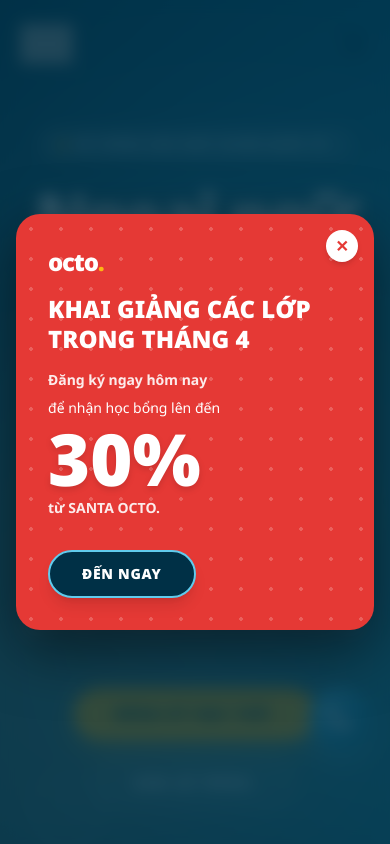
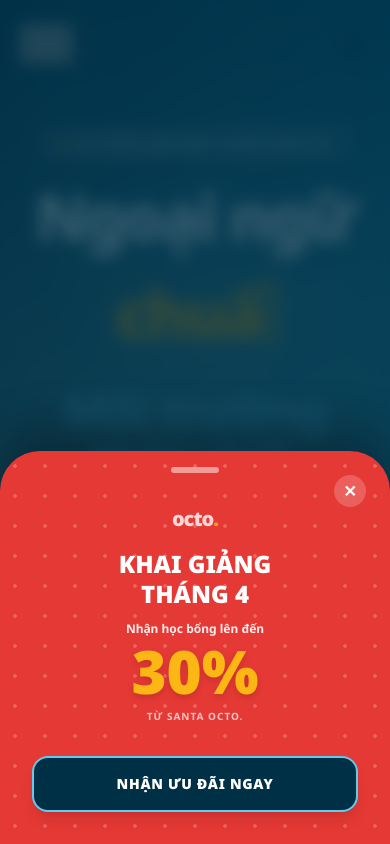
Before and after one commit to Fast-9999/octo-web, a Next.js app: page / in a window 390 px wide. Shown: the top 844 px of the page. Built offline with nearby package versions, Linux system fonts and the light colour scheme; grey boxes are pictures that could not be loaded.

Commit message:
Update proposal UI/UX cho website Octo - mobile first

```diff
--- a/components/PromoPopup.tsx
+++ b/components/PromoPopup.tsx
@@ -1,6 +1,7 @@
 'use client';
 
 import React, { useState, useEffect } from 'react';
+import { motion, AnimatePresence } from 'framer-motion';
 
 export default function PromoPopup() {
   const [isOpen, setIsOpen] = useState(false);
@@ -13,68 +14,110 @@
     return () => clearTimeout(timer);
   }, []);
 
-  if (!isOpen) return null;
+  return (
+    <AnimatePresence>
+      {isOpen && (
+        <div className="fixed inset-0 z-[99999] flex items-end md:items-center justify-center p-0 md:p-4">
 
-  return (
-    <div className="fixed inset-0 z-99999 flex items-center justify-center p-4">
-      {/* Lớp nền mờ */}
-      <div
-        className="absolute inset-0 bg-[#003046]/80 backdrop-blur-sm transition-opacity"
+          {/* Lớp nền mờ (Click để đóng) */}
+          <motion.div
+            initial={{ opacity: 0 }}
+            animate={{ opacity: 1 }}
+            exit={{ opacity: 0 }}
+            className="absolute inset-0 bg-[#003046]/80 backdrop-blur-sm"
             onClick={() => setIsOpen(false)}
-      ></div>
+          />
 
-      {/* Nội dung Popup */}
-      <div className="relative bg-[#E53935] rounded-3xl w-full max-w-3xl flex flex-col md:flex-row overflow-hidden shadow-[0_20px_60px_rgba(0,0,0,0.5)] animate-fade-in-up">
-
+          {/* 💻 GIAO DIỆN DESKTOP (Popup Modal giữa màn hình) */}
+          <motion.div
+            initial={{ opacity: 0, scale: 0.95, y: 20 }}
+            animate={{ opacity: 1, scale: 1, y: 0 }}
+            exit={{ opacity: 0, scale: 0.95, y: 20 }}
+            transition={{ type: "spring", damping: 25, stiffness: 300 }}
+            className="relative hidden md:flex bg-[#E53935] rounded-3xl w-full max-w-3xl flex-row overflow-hidden shadow-[0_20px_60px_rgba(0,0,0,0.5)] z-10"
+          >
             {/* Nút Tắt (X) */}
             <button
               onClick={() => setIsOpen(false)}
-          className="absolute top-4 right-4 z-50 w-8 h-8 bg-white rounded-full flex items-center justify-center text-[#E53935] font-black hover:scale-110 transition-transform shadow-md"
+              // 📱 MỚI 4: Gắn active:scale-95
+              className="absolute top-4 right-4 z-50 w-8 h-8 bg-white rounded-full flex items-center justify-center text-[#E53935] font-black hover:scale-110 active:scale-95 transition-transform shadow-md"
             >
               ✕
             </button>
 
-        {/* Nền trang trí Giáng sinh (Tuyết rơi) */}
+            {/* Nền trang trí */}
             <div className="absolute inset-0 opacity-20 pointer-events-none" style={{ backgroundImage: 'radial-gradient(circle, #fff 2px, transparent 2px)', backgroundSize: '30px 30px' }}></div>
 
             {/* Cột trái: Chữ và Ưu đãi */}
-        <div className="relative z-10 w-full md:w-3/5 p-8 md:p-10 flex flex-col justify-center text-white">
+            <div className="relative z-10 w-3/5 p-10 flex flex-col justify-center text-white">
               <div className="font-black text-2xl mb-4 tracking-tighter">octo<span className="text-[#FDB714]">.</span></div>
-
-          <h2 className="text-2xl md:text-3xl font-black mb-4 leading-tight uppercase">
-            Khai giảng các lớp <br /> trong tháng 4
-          </h2>
-
+              <h2 className="text-3xl font-black mb-4 leading-tight uppercase">Khai giảng các lớp <br /> trong tháng 4</h2>
               <p className="text-sm font-bold mb-2 opacity-90">Đăng ký ngay hôm nay</p>
               <p className="text-sm font-medium mb-1">để nhận học bổng lên đến</p>
-
-          <div className="text-7xl font-black text-white drop-shadow-md leading-none mb-1">
-            30%
-          </div>
+              <div className="text-7xl font-black text-white drop-shadow-md leading-none mb-1">30%</div>
               <p className="text-sm font-bold mb-8 opacity-90">từ SANTA OCTO.</p>
-
-          {/* Nút bấm dẫn qua Fanpage Facebook */}
               <a
-            href="https://www.facebook.com/hp.octo"
-            target="_blank"
-            rel="noopener noreferrer"
-            onClick={() => setIsOpen(false)}
-            className="inline-block w-fit bg-[#003046] border-2 border-[#60CBED] text-white font-black text-sm px-8 py-3 rounded-full hover:bg-[#60CBED] hover:text-[#003046] transition-all shadow-lg uppercase tracking-wider"
+                href="https://www.facebook.com/hp.octo" target="_blank" rel="noopener noreferrer" onClick={() => setIsOpen(false)}
+                // 📱 MỚI 4: Gắn active:scale-95
+                className="inline-block w-fit bg-[#003046] border-2 border-[#60CBED] text-white font-black text-sm px-8 py-3 rounded-full hover:bg-[#60CBED] hover:text-[#003046] active:scale-95 transition-all shadow-lg uppercase tracking-wider"
               >
                 Đến ngay
               </a>
             </div>
 
             {/* Cột phải: Hình ảnh */}
-        <div className="relative z-10 w-full md:w-2/5 hidden md:block bg-linear-to-t from-[#c62828] to-transparent">
-          <img
-            src="https://octo.vn/img_data/images/hinhanh/Web%20teen%204.png"
-            alt="Santa Octo Promo"
-            className="w-full h-full object-cover opacity-90 mix-blend-luminosity"
-          />
+            <div className="relative z-10 w-2/5 bg-gradient-to-t from-[#c62828] to-transparent">
+              <img src="https://octo.vn/img_data/images/hinhanh/Web%20teen%204.png" alt="Santa Octo Promo" className="w-full h-full object-cover opacity-90 mix-blend-luminosity" />
             </div>
+          </motion.div>
+
+
+          {/* 📱 MỚI 1: GIAO DIỆN MOBILE (Bottom Sheet) */}
+          <motion.div
+            initial={{ y: "100%" }}
+            animate={{ y: 0 }}
+            exit={{ y: "100%" }}
+            transition={{ type: "spring", damping: 25, stiffness: 200 }}
+            drag="y"
+            dragConstraints={{ top: 0 }}
+            dragElastic={0.2}
+            onDragEnd={(e, { offset, velocity }) => {
+              if (offset.y > 100 || velocity.y > 500) setIsOpen(false); // Vuốt xuống để tắt
+            }}
+            className="relative md:hidden w-full bg-[#E53935] rounded-t-[2.5rem] flex flex-col overflow-hidden shadow-[0_-20px_50px_rgba(0,0,0,0.3)] z-10 pt-4"
+          >
+            {/* Thanh vuốt ngang (Handle) */}
+            <div className="w-12 h-1.5 bg-white/50 rounded-full mx-auto mb-4 cursor-grab active:cursor-grabbing relative z-20" />
+
+            {/* Nút Tắt (X) cho Mobile */}
+            <button
+              onClick={() => setIsOpen(false)}
+              className="absolute top-6 right-6 z-50 w-8 h-8 bg-white/20 rounded-full flex items-center justify-center text-white font-black active:scale-90 transition-transform backdrop-blur-sm"
+            >
+              ✕
+            </button>
+
+            {/* Nền trang trí */}
+            <div className="absolute inset-0 opacity-20 pointer-events-none" style={{ backgroundImage: 'radial-gradient(circle, #fff 2px, transparent 2px)', backgroundSize: '30px 30px' }}></div>
+
+            <div className="relative z-10 w-full p-8 pt-4 flex flex-col justify-center text-white text-center">
+              <div className="font-black text-xl mb-4 tracking-tighter opacity-80">octo<span className="text-[#FDB714]">.</span></div>
+              <h2 className="text-2xl font-black mb-3 leading-tight uppercase">Khai giảng <br /> tháng 4</h2>
+              <p className="text-xs font-bold mb-1 opacity-90">Nhận học bổng lên đến</p>
+              <div className="text-6xl font-black text-[#FDB714] drop-shadow-md leading-none mb-2">30%</div>
+              <p className="text-[10px] font-bold mb-8 opacity-70 tracking-widest">TỪ SANTA OCTO.</p>
+              <a
+                href="https://www.facebook.com/hp.octo" target="_blank" rel="noopener noreferrer" onClick={() => setIsOpen(false)}
+                // 📱 MỚI 4: Gắn active:scale-95
+                className="block w-full bg-[#003046] border-2 border-[#60CBED] text-white font-black text-sm py-4 rounded-2xl active:scale-95 transition-all shadow-lg uppercase tracking-wider"
+              >
+                Nhận ưu đãi ngay
+              </a>
+            </div>
+          </motion.div>
 
         </div>
-    </div>
+      )}
+    </AnimatePresence>
   );
 }
```
Lines whose indentation alone changed are shown as unchanged.
